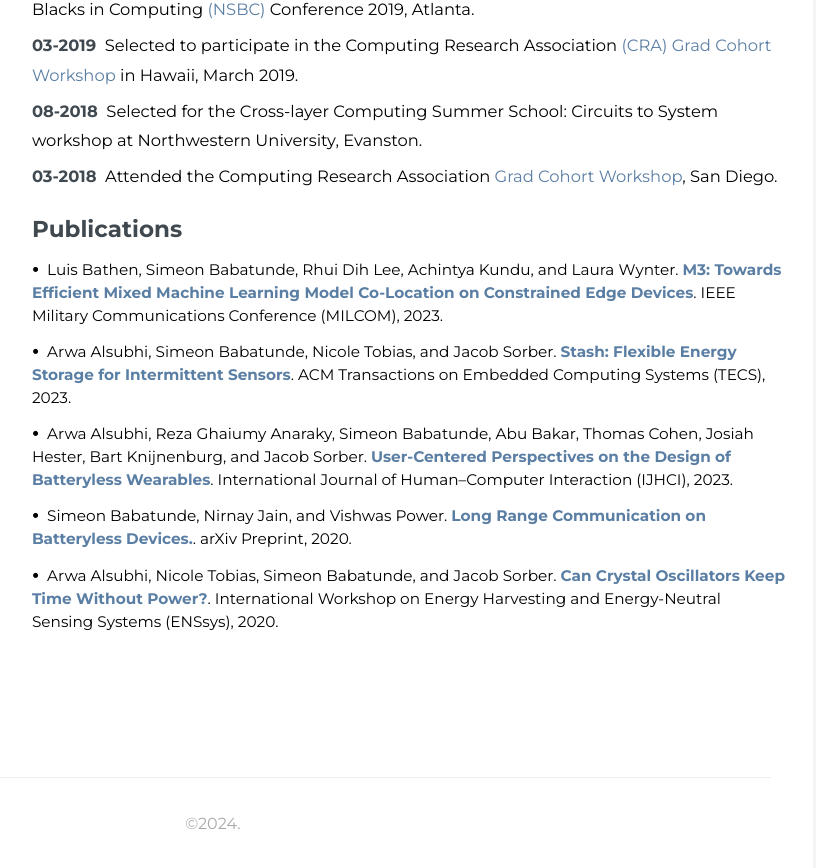
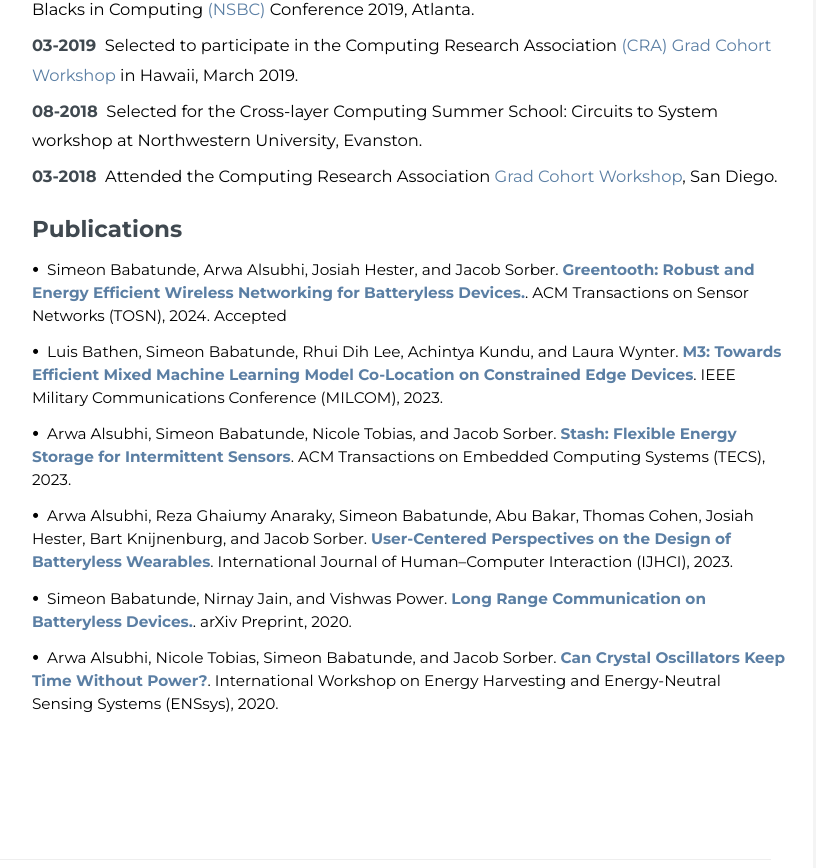
Before and after one commit to simeonbabatunde/simeonbabatunde.github.io, a Jekyll site: the page built from index.html, in a window 1280 px wide and 900 px high, scrolled down 1133 px. Shown: the top 868 px of the window, without its empty margins (427-1243 px from the left). Built offline with Jekyll 4.4.1, drawn with Linux system fonts in a browser that asks for light colours; nearby versions of some CDN libraries; comment, search, counter and statistics services are not loaded.

Commit message:
Updated homepage

```diff
--- a/index.html
+++ b/index.html
@@ -49,6 +49,7 @@ various energy harvesting modalities to power <strong>batteryless sensors</stron
 
 
   <h2 class="myh2">Publications</h2>
+  <p class="compact2"><strong class="span_blt">&#8226;</strong>&nbsp Simeon Babatunde, Arwa Alsubhi, Josiah Hester, and Jacob Sorber. <strong><a href="" target="_blank">Greentooth: Robust and Energy Efficient Wireless Networking for Batteryless Devices.</a></strong>. ACM Transactions on Sensor Networks (TOSN), 2024. Accepted</p>
   <p class="compact2"><strong class="span_blt">&#8226;</strong>&nbsp Luis Bathen, Simeon Babatunde, Rhui Dih Lee, Achintya Kundu, and Laura Wynter. <strong><a href="https://ieeexplore.ieee.org/abstract/document/10356363" target="_blank">M3: Towards Efficient Mixed Machine Learning Model Co-Location on Constrained Edge Devices</a></strong>. IEEE Military Communications Conference (MILCOM), 2023.</p>
   <p class="compact2"><strong class="span_blt">&#8226;</strong>&nbsp Arwa Alsubhi, Simeon Babatunde, Nicole Tobias, and Jacob Sorber. <strong><a href="https://dl.acm.org/doi/10.1145/3641511" target="_blank">Stash: Flexible Energy Storage for Intermittent Sensors</a></strong>. ACM Transactions on Embedded Computing Systems (TECS), 2023.</p>
   <p class="compact2"><strong class="span_blt">&#8226;</strong>&nbsp Arwa Alsubhi, Reza Ghaiumy Anaraky, Simeon Babatunde, Abu Bakar, Thomas Cohen, Josiah Hester, Bart Knijnenburg, and Jacob Sorber. <strong><a href="https://www.tandfonline.com/doi/abs/10.1080/10447318.2023.2276528" target="_blank">User-Centered Perspectives on the Design of Batteryless Wearables</a></strong>. International Journal of Human–Computer Interaction (IJHCI), 2023.</p>
```
